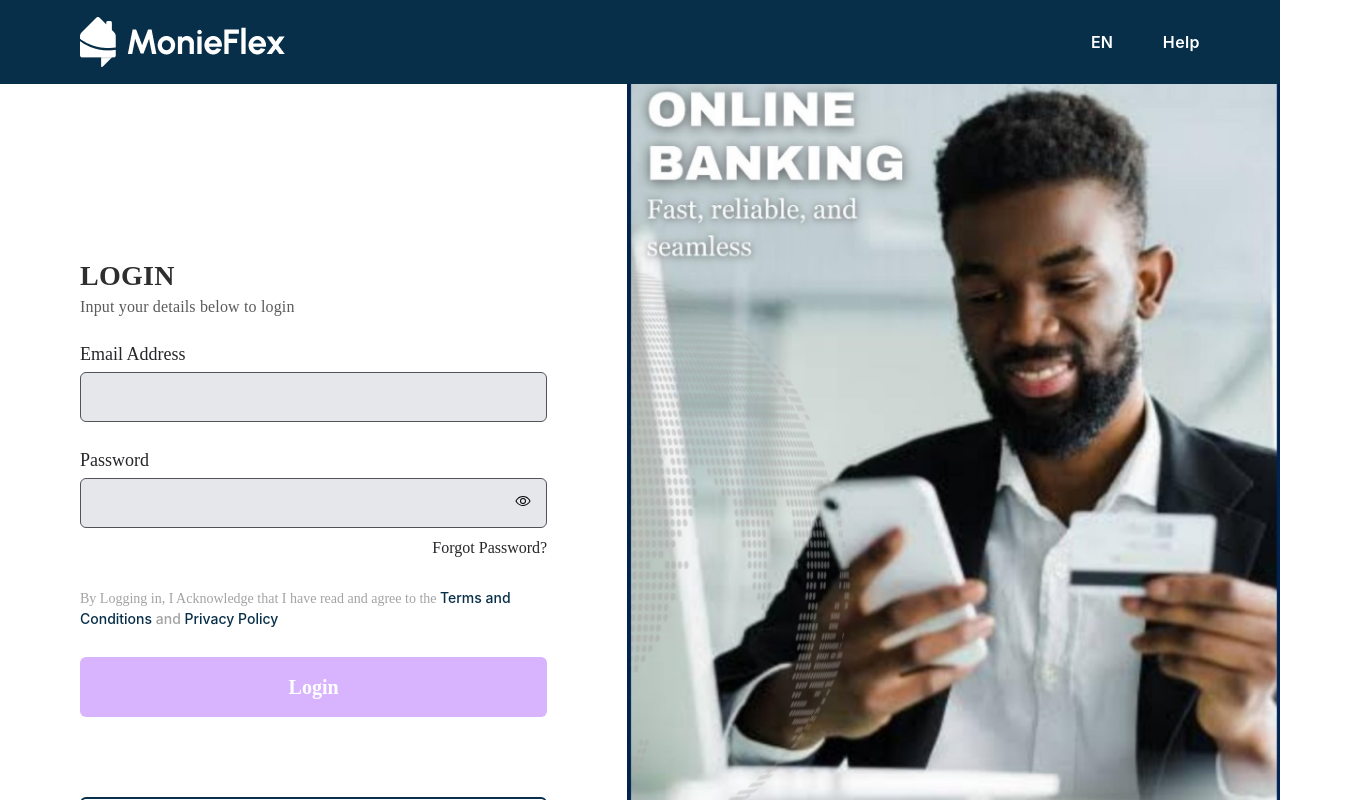
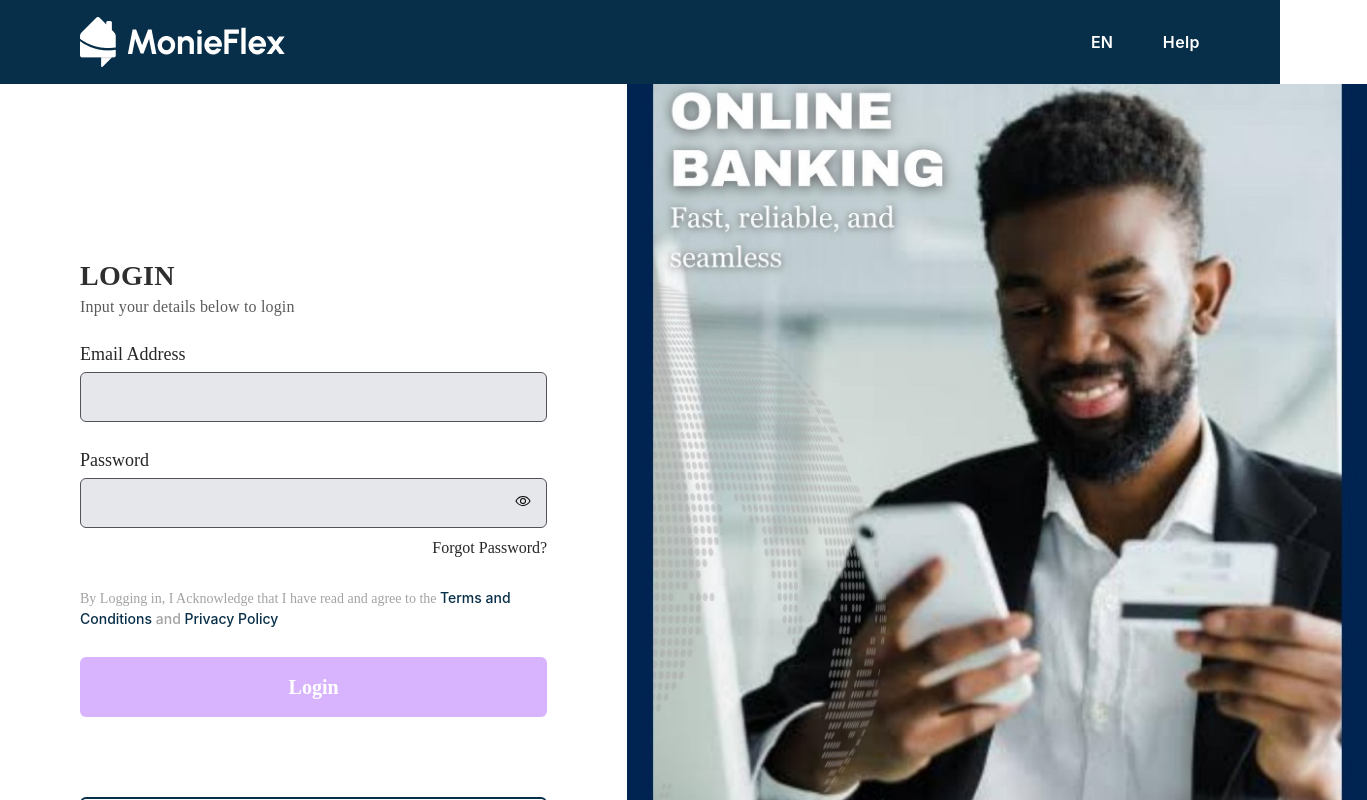
Before and after one commit to Louis-Idundun/MonieFlex-banking-App, a React (Create React App) app: page /auth/login in a window 1280 px wide. Shown: the top 800 px of the page, 1367 px wide, since content can reach past the window. Built offline with nearby package versions, Linux system fonts and the light colour scheme; some icons are missing.

Commit message:
Made changes to header, and auth pages

```diff
--- a/src/components/formfields/TextFormField.jsx
+++ b/src/components/formfields/TextFormField.jsx
@@ -21,7 +21,6 @@ function TextFormField({
             required={ required }
             disabled={ !isEnabled }
             onChange={e => {
-                console.log(e.target.value)
                 onValueChanged(e.target.value)
             }}
         />
--- a/src/components/headers/OnboardingHeader.jsx
+++ b/src/components/headers/OnboardingHeader.jsx
@@ -3,7 +3,10 @@ import Assets from "../../assets/Assets";
 
 function OnboardingHeader() {
     return (
-        <header className="justify-between items-stretch bg-sky-950 flex gap-5 px-20 py-2.5 max-md:flex-wrap max-md:px-5">
+        <header
+            className="justify-between items-stretch bg-sky-950 flex gap-5 px-20 py-2.5 max-md:flex-wrap max-md:px-5"
+            style={{position: "sticky", top: "0"}}
+        >
             <img
                 loading="lazy"
                 src={ Assets.logo }
--- a/src/pages/auth/LoginPage.jsx
+++ b/src/pages/auth/LoginPage.jsx
@@ -7,6 +7,7 @@ import { Button, AuthLinkButton } from "../../components/Buttons";
 import { Link } from "react-router-dom";
 import Assets from "../../assets/Assets";
 import OurRoutes from "../../commons/OurRoutes";
+import Title from "../../commons/Title"
 
 function LoginPage() {
     const [password, setPassword] = useState("");
@@ -14,7 +15,9 @@ function LoginPage() {
 
     const handleToggle = () => {
         setVisibile(!visible)
-      }
+    }
+
+    Title("MonieFlex - Login to your account")
 
     return (
         <div className="bg-stone-100 flex flex-col items-stretch">
@@ -81,10 +84,7 @@ function LoginPage() {
                             />
                         </div>
                     </div>
-                    <div
-                        className="w-[51%] max-md:w-full self-stretch h-auto bg-cover bg-center"
-                        style={{ backgroundImage: `url(${Assets.login})`
-                    }}></div>
+                    <img src={ Assets.login } alt="Login" />
                 </div>
             </div>
         </div>
--- a/src/pages/auth/SignupPage.jsx
+++ b/src/pages/auth/SignupPage.jsx
@@ -6,6 +6,7 @@ import PasswordFormField from '../../components/formfields/PasswordFormField'
 import { Button, AuthLinkButton } from "../../components/Buttons";
 import Assets from "../../assets/Assets";
 import OurRoutes from "../../commons/OurRoutes"
+import Title from "../../commons/Title"
 
 function SignupPage() {
   const [password, setPassword] = useState("");
@@ -19,6 +20,8 @@ function SignupPage() {
   const handleConfirmToggle = () => {
     setConfirmPasswordVisible(!confirmPasswordVisible)
   }
+
+  Title("MonieFlex - Create MonieFlex Account")
 
   return (
     <div className="bg-stone-100 flex flex-col items-stretch">
@@ -94,11 +97,7 @@ function SignupPage() {
                 />
             </div>
           </div>
-          <div
-            className="w-[51%] max-md:w-full bg-cover bg-center"
-            style={{
-                backgroundImage:`url(${Assets.signup})`
-            }}></div>
+          <img src={ Assets.signup } alt="Signup" />
         </div>
       </div>
     </div>
```
Also changed, not shown: public/manifest.json.
